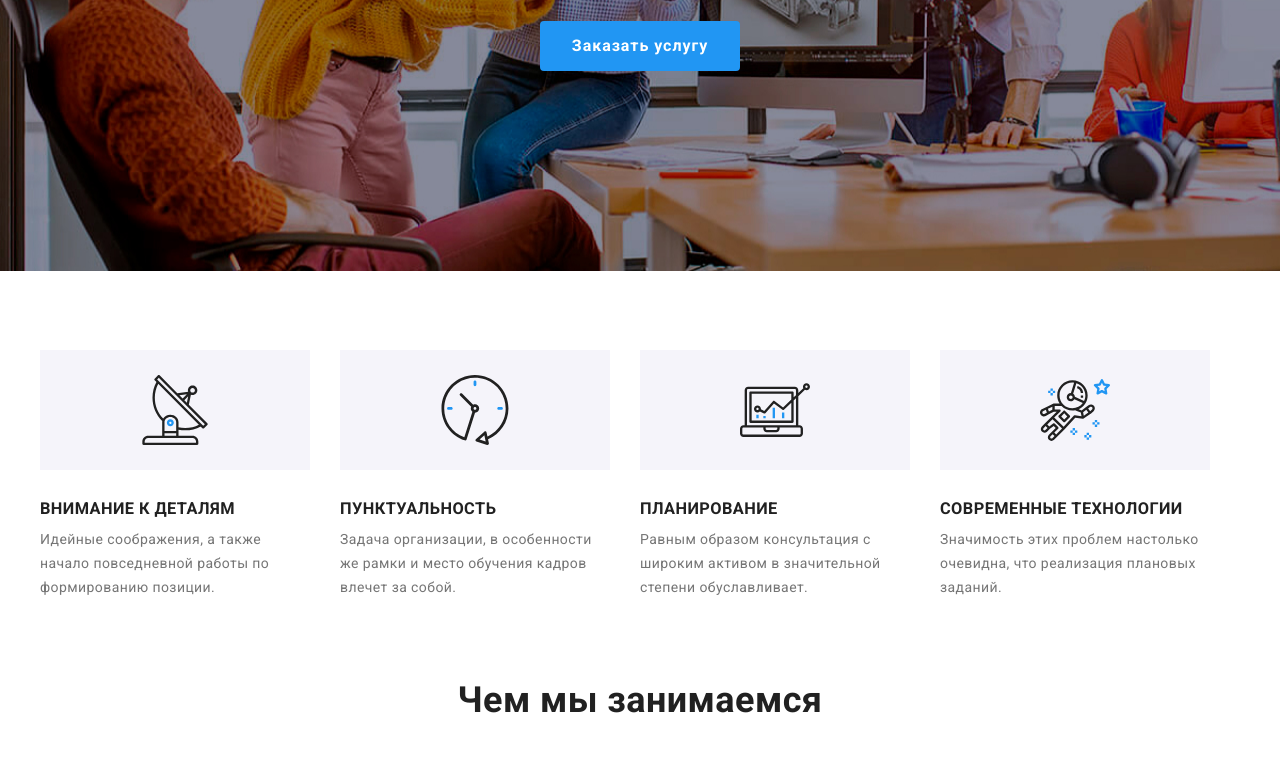
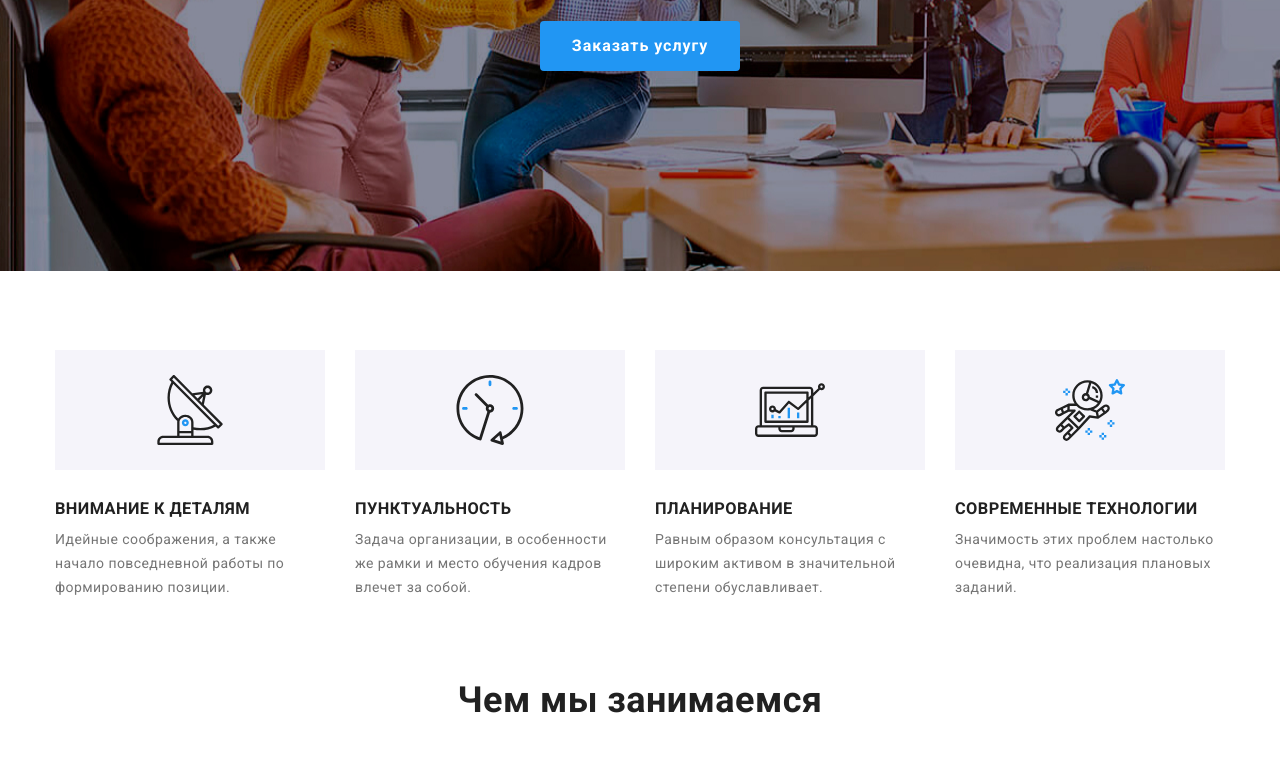
Before and after one commit to Liliya-Pishchuk/goit-markup-hw-08, a plain HTML site: page index.html in a window 1280 px wide. Shown: the part 410-1178 px from the top of the page. Drawn offline with nearby package versions, Linux system fonts and the light colour scheme.

Commit message:
корекція specifics

```diff
--- a/sass/layout/_specifics.scss
+++ b/sass/layout/_specifics.scss
@@ -28,11 +28,6 @@
   .specifics__list {
     flex-wrap: wrap;
   }
-
-  .specifics__item {
-    width: calc((100% - 4 * 15px) / 2);
-    margin: 15px;
-  }
 }
 
 @media screen and (max-width: 767px) {
@@ -55,15 +50,18 @@
     display: flex;
     margin: -15px;
   }
+
+  .specifics__item {
+    width: calc((100% - 4 * 15px) / 2);
+    margin: 15px;
+  }
 }
 
 @media screen and (min-width: 1200px) {
   .specifics__item {
     width: 270px;
-
-    &:not(:last-child) {
-      margin-right: 30px;
-    }
+    margin-top: 0;
+    margin-bottom: 0;
   }
 }
 
```
Also changed, not shown: css/main.css, css/main.min.css, 2 other files.
